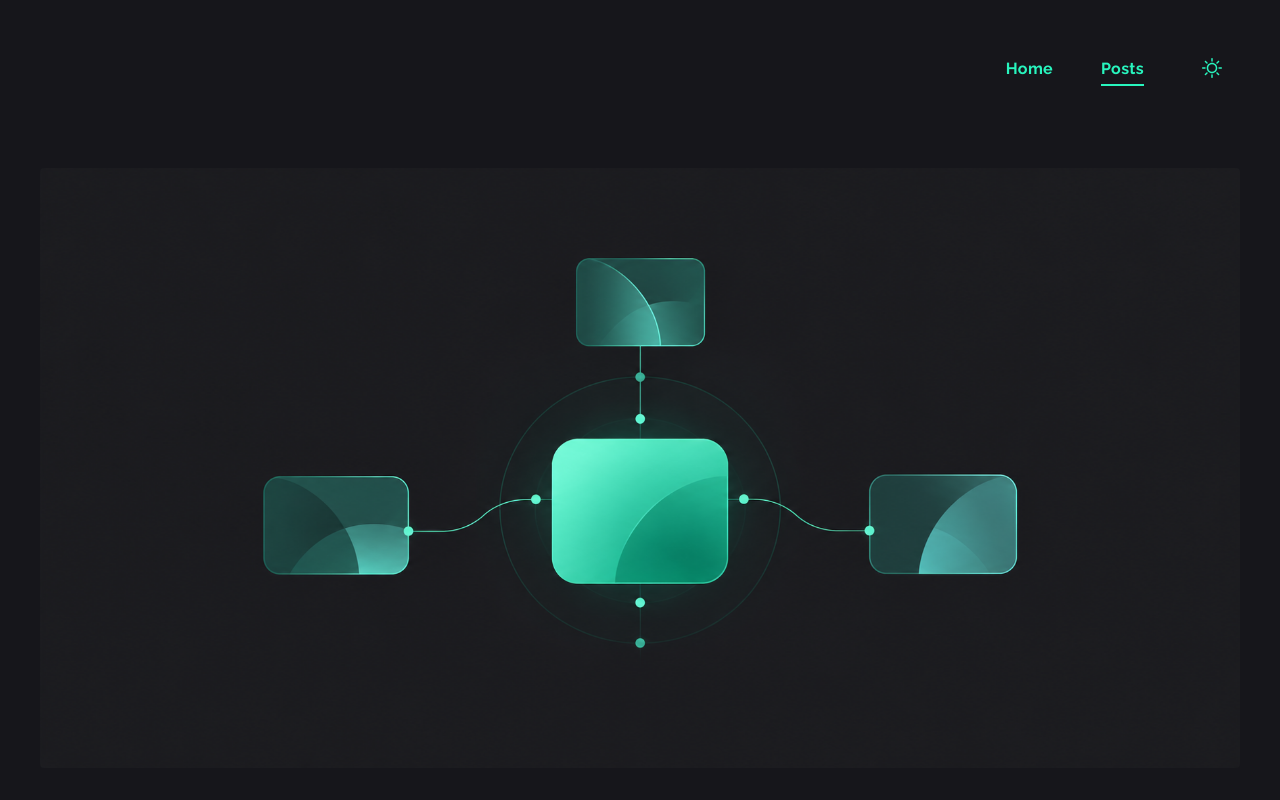
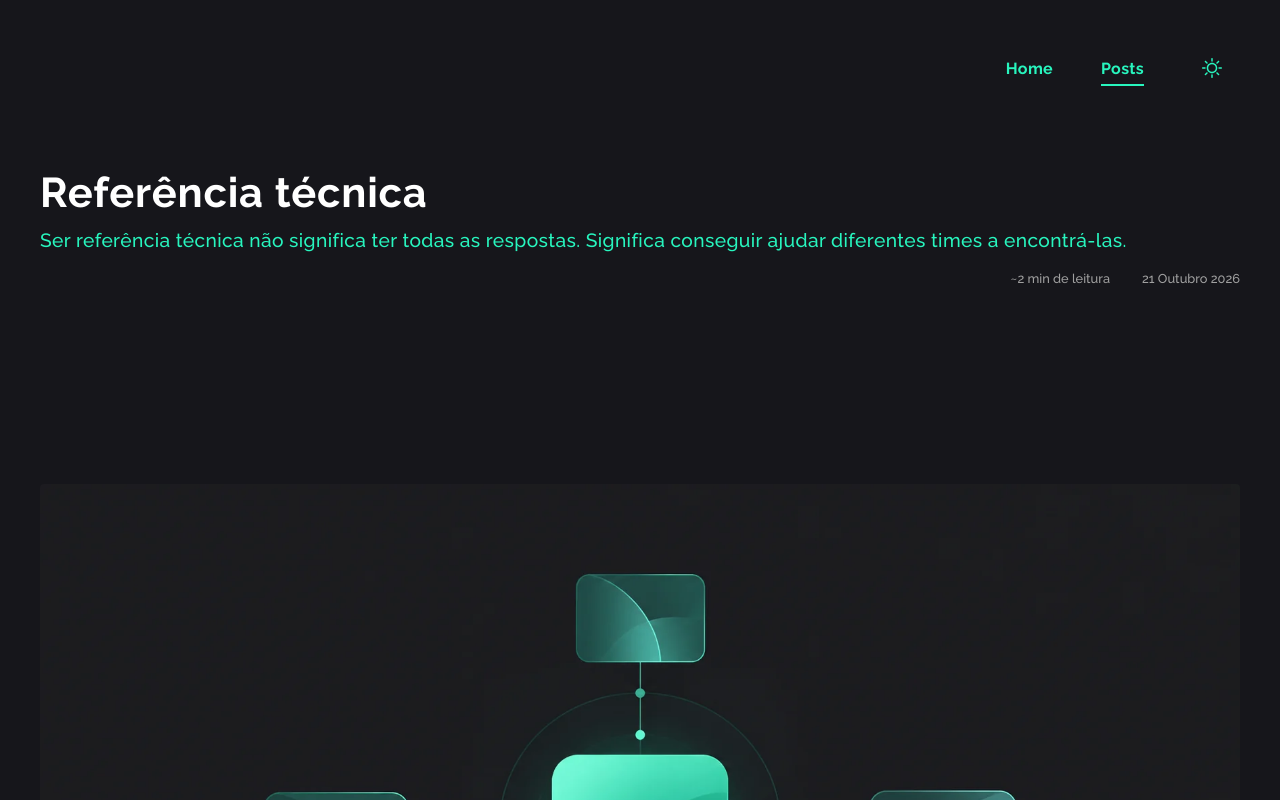
Before and after one commit to gabrielmedina/profile, a Next.js app: page /posts/referencia-tecnica in a window 1280 px wide. Shown: the top 800 px of the page. Built offline with nearby package versions, Linux system fonts and the light colour scheme; no server answers.

Commit message:
fix: place the technical reference cover inside the article
Match the other posts: the illustration opens the body, after the title and date.

Co-authored-by: Gabriel Medina <gmedina.santos@gmail.com>

```diff
--- a/content/posts/referencia-tecnica.md
+++ b/content/posts/referencia-tecnica.md
@@ -3,11 +3,12 @@ title: 'Referência técnica'
 description: 'Ser referência técnica não significa ter todas as respostas. Significa conseguir ajudar diferentes times a encontrá-las.'
 keys: 'Frontend, Liderança Técnica, Cultura de Engenharia'
 image: /imgs/posts/referencia-tecnica.png
-imageAlt: 'Ilustração de um quadrado central ligado a três quadrados ao redor, em verde sobre fundo escuro.'
 slug: referencia-tecnica
 lang: pt-BR
 date: '2026-10-21'
 ---
+
+![Capa: um quadrado central ligado a três quadrados ao redor, em verde sobre fundo escuro.](/imgs/posts/referencia-tecnica.webp)
 
 Nos últimos tempos, tenho vivenciado uma dinâmica interessante como Senior Front-end Engineer no Grupo SBF: atuar de forma cross-team, colaborando com diferentes squads conforme as necessidades e prioridades dos produtos.
 
--- a/src/features/posts/components/post-article.module.scss
+++ b/src/features/posts/components/post-article.module.scss
@@ -23,13 +23,6 @@
   width: 100%;
   max-width: 1200px;
   animation: post-in ease 0.7s;
-}
-
-.cover {
-  width: calc(100% + 3.2rem);
-  max-width: unset;
-  height: auto;
-  margin: 0 -1.6rem 2.4rem;
 }
 
 .title {
@@ -168,12 +161,6 @@
     padding: 2rem 2rem 6rem;
   }
 
-  .cover {
-    width: 100%;
-    margin: 0 0 3rem;
-    border-radius: 4px;
-  }
-
   .title {
     font-size: 2.6rem;
   }
--- a/src/features/posts/components/post-article.tsx
+++ b/src/features/posts/components/post-article.tsx
@@ -1,4 +1,3 @@
-import Image from 'next/image'
 import { Markdown } from '@/components/markdown/markdown'
 import { formatDate } from '@/lib/format-date'
 import type { Post } from '../types'
@@ -8,28 +7,10 @@ type PostArticleProps = {
   post: Post
 }
 
-function bodyIncludesImage(content: string) {
-  return /!\[[^\]]*\]\(/.test(content)
-}
-
 export function PostArticle({ post }: PostArticleProps) {
-  const cover = bodyIncludesImage(post.content) ? null : post.image
-
   return (
     <article lang={post.lang} className={styles.wrapper}>
       <div className={styles.container}>
-        {cover ? (
-          <Image
-            className={styles.cover}
-            src={cover}
-            alt={post.imageAlt ?? ''}
-            width={1600}
-            height={800}
-            preload
-            sizes="(min-width: 1200px) 1200px, 100vw"
-          />
-        ) : null}
-
         <header className={styles.header}>
           <h1 className={styles.title}>{post.title}</h1>
           <p className={styles.description}>{post.description}</p>
--- a/src/features/posts/posts.ts
+++ b/src/features/posts/posts.ts
@@ -15,7 +15,6 @@ const postFrontmatterSchema = z.object({
   description: z.string().min(1),
   keys: z.string().min(1),
   image: z.string().min(1).optional(),
-  imageAlt: z.string().min(1).optional(),
   slug: z.string().regex(/^[a-z0-9-]+$/),
   lang: z.string().min(1),
   date: z.string().regex(/^\d{4}-\d{2}-\d{2}$/),
--- a/src/features/posts/types.ts
+++ b/src/features/posts/types.ts
@@ -3,7 +3,6 @@ export type PostFrontmatter = {
   description: string
   keys: string
   image?: string
-  imageAlt?: string
   slug: string
   lang: string
   date: string
```
Also changed, not shown: public/imgs/posts/referencia-tecnica.webp (added).
